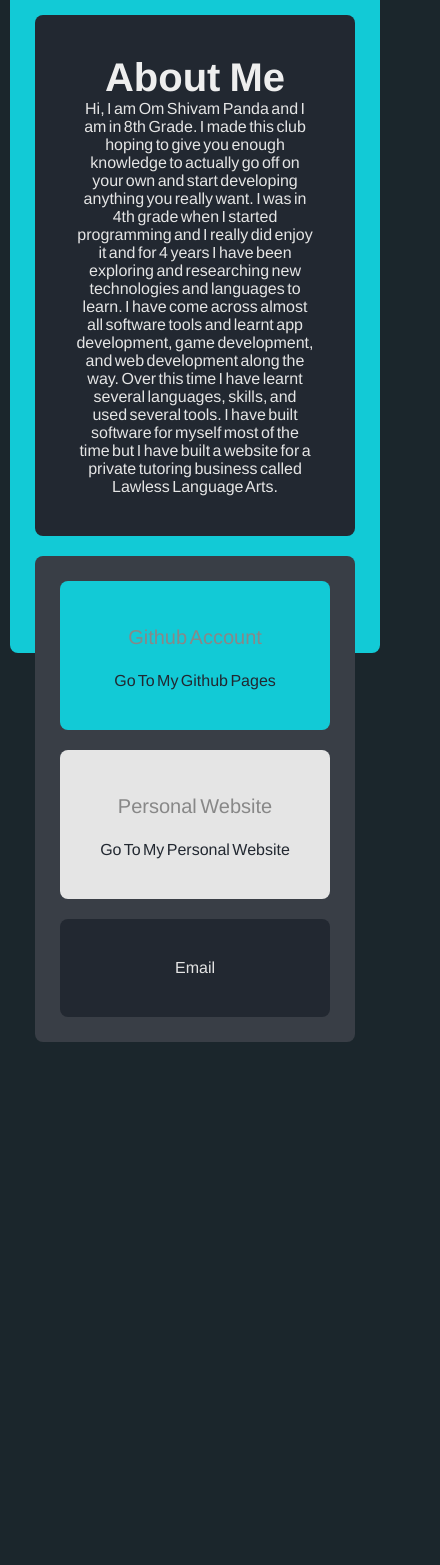
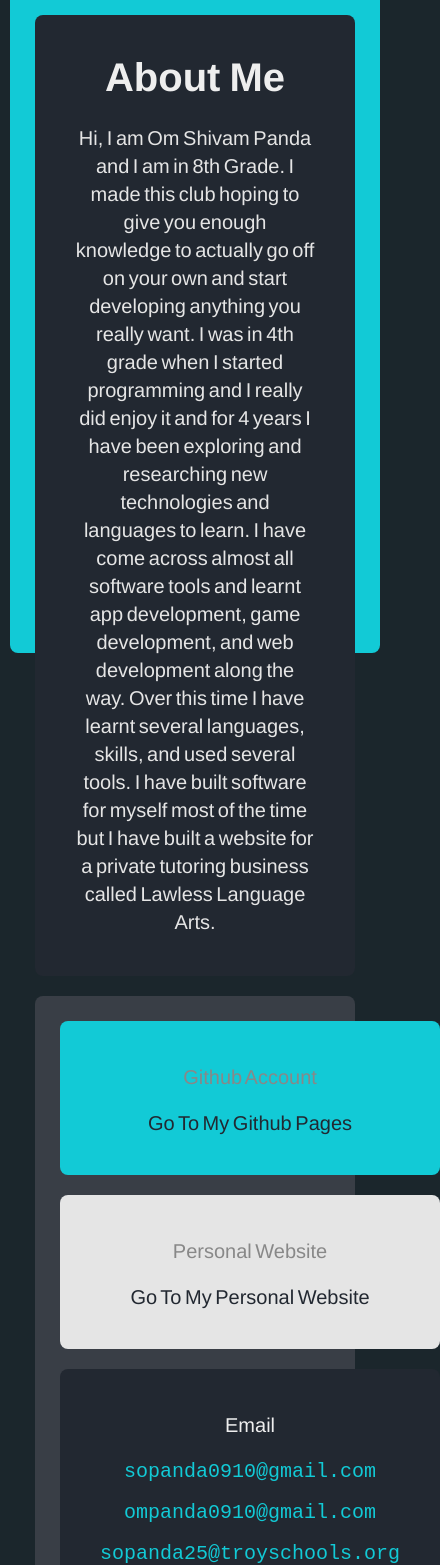
Before and after one commit to ProgrammingExploration/Club-Website, a React (Create React App) app: page / in a window 390 px wide. Shown: the part 1323-2888 px from the top of the page, 440 px wide, since content can reach past the window. Before the commit the page ends 2365 px from the top, so only its background shows below. Built offline with nearby package versions, Linux system fonts and the light colour scheme.

Commit message:
About Me responsive and completely done

```diff
--- a/src/App.css
+++ b/src/App.css
@@ -226,3 +226,26 @@ div#slider figure {
         display: grid;
     }
 }
+
+.aboutme {
+  justify-content: center;
+}
+
+.aboutme p {
+  font-size: 20px;
+  line-height: 1.4;
+  margin-top: 10%;
+}
+
+.emails h2 {
+  color: #eeeeee;
+}
+
+.emails a {
+  color: #12cad6;
+  font-family: 'Courier New', Courier, monospace;
+}
+
+.emails a, .github a, .personal a {
+  font-size: 20px;
+}
--- a/src/Components/Home/Grid/Contact/Views/AboutMe.js
+++ b/src/Components/Home/Grid/Contact/Views/AboutMe.js
@@ -2,7 +2,7 @@ import React from 'react'
 
 const AboutMe = () => {
     return (
-        <div>
+        <div className="aboutme">
             <h1>About Me</h1>
             <p>
                 Hi, I am Om Shivam Panda and I am in 8th Grade. I made this club hoping to give you enough knowledge to actually go off on your own and start developing anything you really want. I was in 4th grade when I started programming and I really did enjoy it and for 4 years I have been exploring and researching new technologies and languages to learn. I have come across almost all software tools and learnt app development, game development, and web development along the way. Over this time I have learnt several languages, skills, and used several tools. I have built software for myself most of the time but I have built a website for a private tutoring business called Lawless Language Arts.
--- a/src/Components/Home/Grid/Contact/Views/Email.js
+++ b/src/Components/Home/Grid/Contact/Views/Email.js
@@ -2,11 +2,13 @@ import React from 'react'
 
 const Email = () => {
     return (
-        <div>
-            Email
+        <div className="emails">
+            <h2>Email</h2><br></br>
+            <a href="mailto:sopanda0910@gmail.com">sopanda0910@gmail.com</a><br></br><br></br>
+            <a href="mailto:ompanda0910@gmail.com">ompanda0910@gmail.com</a><br></br><br></br>
+            <a href="mailto:sopanda25@gmail.com">sopanda25@troyschools.org</a><br></br><br></br>
         </div>
     );
 }
 
-
 export default Email;
--- a/src/Components/Home/Grid/Contact/Views/Github.js
+++ b/src/Components/Home/Grid/Contact/Views/Github.js
@@ -2,7 +2,7 @@ import React from 'react'
 
 const Github = () => {
     return (
-        <div>
+        <div className="github">
             <h2>Github Account</h2><br></br>
             <p>
                 <a href="https://github.com/littlepotato123">Go To My Github Pages</a><br></br>
```
